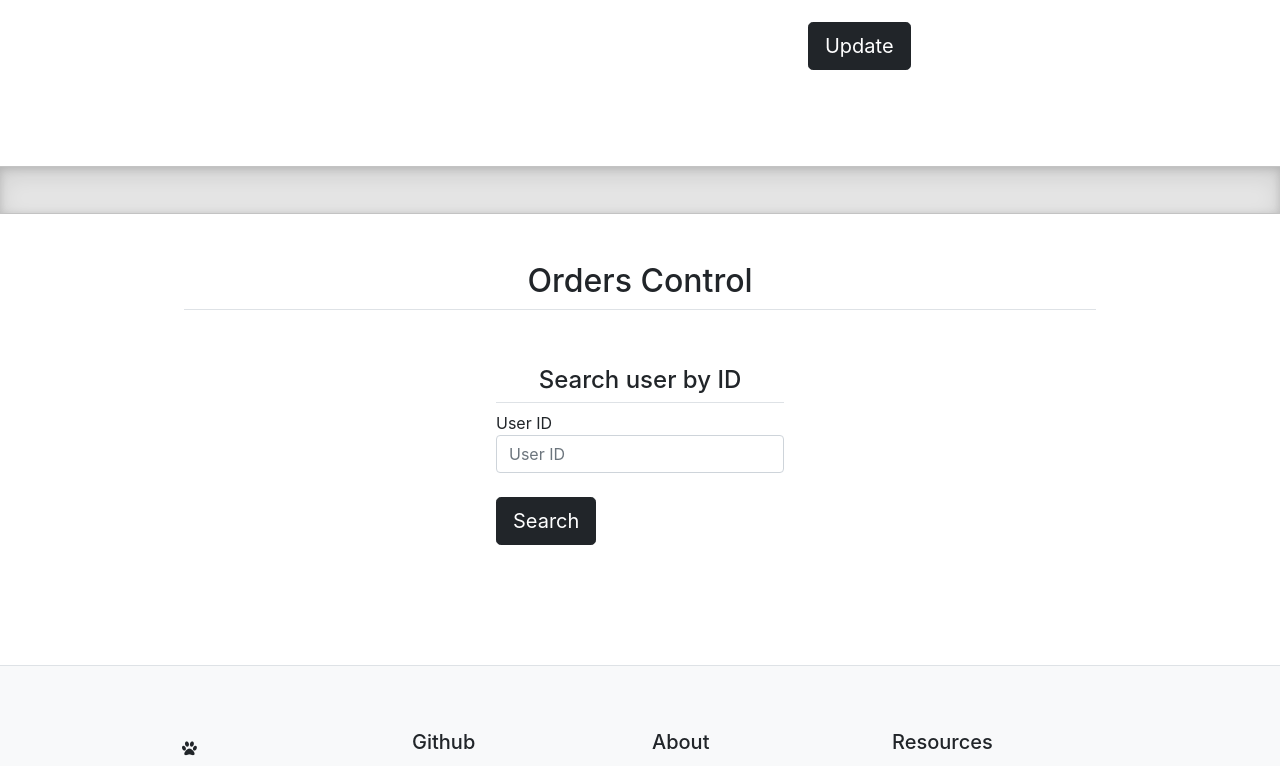
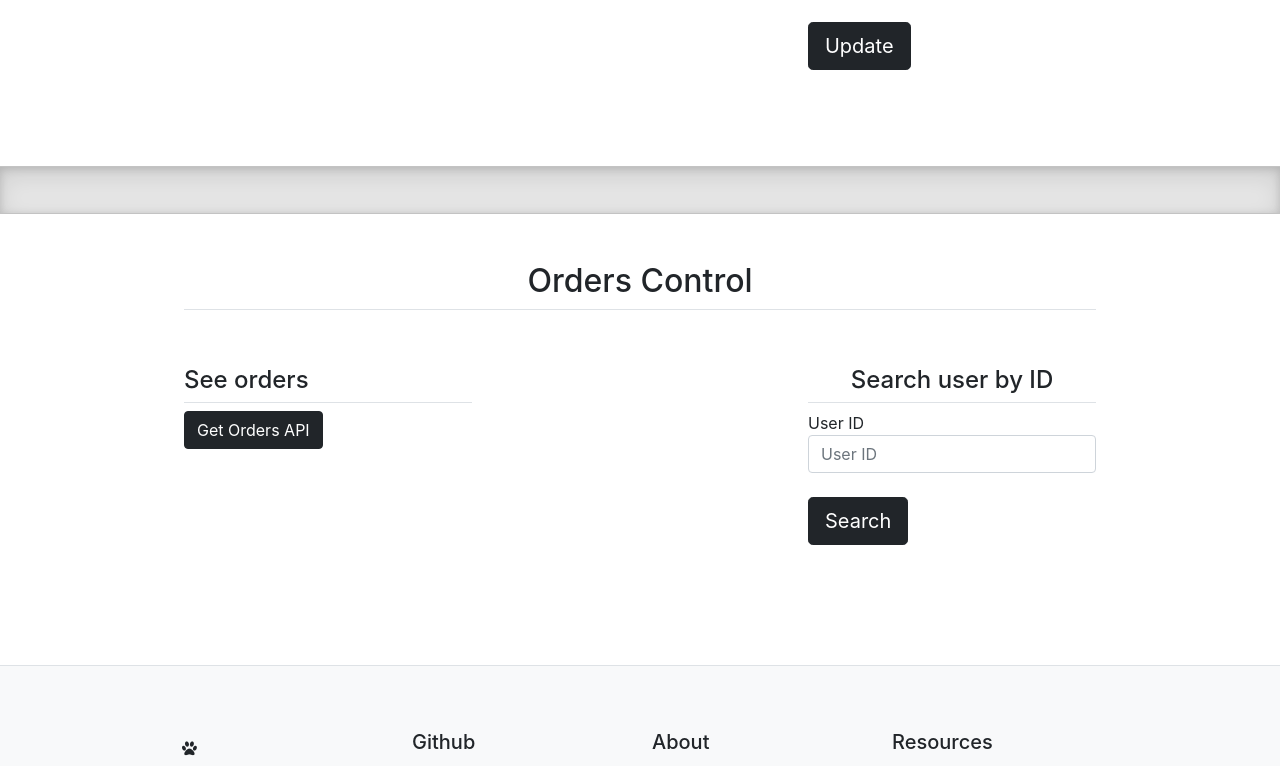
Before and after one commit to cisdeli/projetoWebDev, a React (Create React App) app in the folder frontend/: page /adm in a window 1280 px wide. Shown: the part 1807-2573 px from the top of the page. Built offline with nearby package versions, Linux system fonts and the light colour scheme.

Commit message:
Order control added

```diff
--- a/frontend/src/components/authentication/adm.js
+++ b/frontend/src/components/authentication/adm.js
@@ -23,14 +23,19 @@ class Adm extends Component{
             stock_a_product_description: '',
             stock_a_product_price: '',
             stock_a_product_quantity: '',
-        stock_a_product_category: ''
+            stock_a_product_category: '',
+            order_s_user_id: ''
         };
         this.handleChange = this.handleChange.bind(this);
 
-      //stock
+        // Stock
         this.handleStockSearchSubmit = this.handleStockSearchSubmit.bind(this);
         this.handleStockDeleteSubmit = this.handleStockDeleteSubmit.bind(this);
         this.handleStockAddSubmit = this.handleStockAddSubmit.bind(this);
+
+        // Users
+        // Orders
+        this.handleOrdersSearchSubmit = this.handleOrdersSearchSubmit.bind(this);
     }
 
     //Auxiliar functions
@@ -134,7 +139,7 @@ class Adm extends Component{
                                     <button class="btn btn-lg btn-dark" type="submit">Search</button>
                                 </form>
                                 <h4 class="pb-2 py-5 d-flex border-bottom">See stock</h4>
-                                <a href="http://localhost:8000/products" target='blank'><button type="button" class="btn btn-dark">Get API</button></a>
+                                <a href="http://localhost:8000/products" target='blank'><button type="button" class="btn btn-dark">Get Stock API</button></a>
 
                             </div>
                             <div class="col-sm-4">
@@ -224,30 +229,48 @@ class Adm extends Component{
     }
 
     // Orders
+    handleOrdersSearchSubmit(event) {
+        event.preventDefault();
+        const id = this.state.order_s_user_id;
+        console.log(id)
+        if (id) {
+            axios.get('http://localhost:8000/orders/customer/' + id)
+                .then((res) => {
+                    if(res.status == 202)
+                        alert("User has no orders")
+                    else if(res.status == 200){
+                        window.open('http://localhost:8000/orders/customer/' + id, 'blank')
+                    }
+                    else if(res.status == 500){
+                        alert("Failed to process requisition")
+                    }
+                })
+        }
+    }
+
     ordersFrontEnd(){
         return(
             <div class="container px-4 py-5">
                 <h2 class="pb-2 d-flex justify-content-center border-bottom" id="orders">Orders Control</h2>
-                <form id="contact-form" role="form">
                 <div class="controls">
                     <div class="row py-5">
                         <div class="col-sm-4">
-                            </div>
-                            <div class="col-sm-4">
-                                <div class="form-group">
-                                    <h4 class="pb-2 d-flex justify-content-center border-bottom">Search user by ID</h4>
-                                    <label for="form_id">User ID</label>
-                                    <input id="form_id" type="number" name="id" class="form-control" placeholder="User ID" required="required"/>
-                                    <div class="help-block with-errors"></div>
-                                    <br/>
-                                    <button class="btn btn-lg btn-dark" type="submit">Search</button>
-                                </div>
+                            <h4 class="pb-2 d-flex border-bottom">See orders</h4>
+                            <a href="http://localhost:8000/orders" target='blank'><button type="button" class="btn btn-dark">Get Orders API</button></a>
                         </div>
                         <div class="col-sm-4">
                         </div>
+                        <div class="col-sm-4">
+                            <h4 class="pb-2 d-flex justify-content-center border-bottom">Search user by ID</h4>
+                            <form class="form-group" onSubmit={this.handleOrdersSearchSubmit}>
+                                <label for="form_id">User ID</label>
+                                <input id="form_id" type="text" name="order_s_user_id" class="form-control" placeholder="User ID" onChange={this.handleChange} required="required"/>
+                                <br/>
+                                <button class="btn btn-lg btn-dark" type="submit">Search</button>
+                            </form>
                         </div>
                     </div>
-                </form>
+                </div>
             </div>
         );
     }
```
Lines whose indentation alone changed are shown as unchanged.
